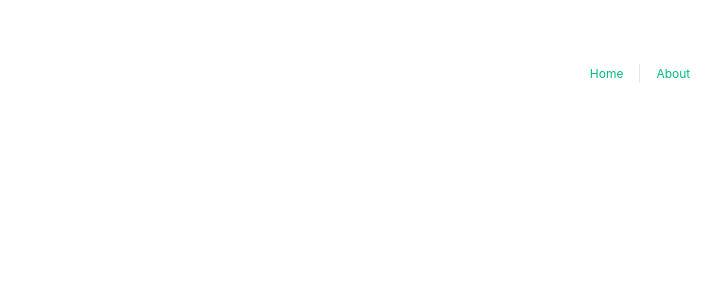
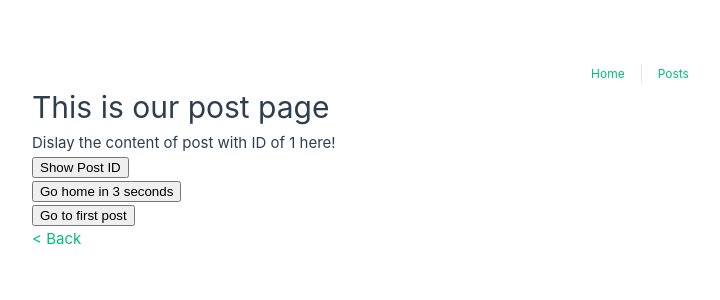
Before and after one commit to krista805/vue3_firebase_learning, a Vue app in the folder vue-composition-api-basics/: page /postDetail/1 in a window 1280 px wide. Before the commit this address had no page. Shown: the top 300 px of the page, without its empty margins (0-720 px from the left). Built offline with nearby package versions, Linux system fonts and the light colour scheme.

Commit message:
Vue router

```diff
--- a/vue-composition-api-basics/src/App.vue
+++ b/vue-composition-api-basics/src/App.vue
@@ -1,7 +1,7 @@
 <template>
   <nav>
     <RouterLink to="/">Home</RouterLink>
-    <RouterLink to="/about">About</RouterLink>
+    <RouterLink to="/posts">Posts</RouterLink>
   </nav>
 
   <RouterView />
--- a/vue-composition-api-basics/src/router/index.js
+++ b/vue-composition-api-basics/src/router/index.js
@@ -10,12 +10,14 @@
       component: HomeView
     },
     {
-      path: '/about',
-      name: 'about',
-      // route level code-splitting
-      // this generates a separate chunk (About.[hash].js) for this route
-      // which is lazy-loaded when the route is visited.
-      component: () => import('../views/AboutView.vue')
+      path: '/posts',
+      name: 'posts',
+      component: () => import('../views/PostsView.vue')
+    },
+    {
+      path: '/postDetail/:id',
+      name: 'postDetail',
+      component: () => import('../views/PostDetailView.vue')
     }
   ]
 })
--- a/vue-composition-api-basics/src/views/AboutView.vue
+++ /dev/null
@@ -1,16 +0,0 @@
-<template>
-  <div class="about">
-    <h1>About</h1>
-    <textarea v-autofocus></textarea>
-  </div>
-</template>
-
-<script setup>
-/*
-  imports
-*/
-import { vAutofocus } from '@/directives/vAutofocus'
-
-
-
-</script>
--- /dev/null
+++ b/vue-composition-api-basics/src/views/PostDetailView.vue
@@ -0,0 +1,51 @@
+<template>
+  <div class="post-detail">
+    <h1>This is our post page</h1>
+    <p>Dislay the content of post with ID of {{ $route.params.id }} here!</p>
+    <div>
+      <button @click="ShowPostId">Show Post ID</button>
+    </div>
+    <div>
+      <button @click="goHomeInThreeSeconds">Go home in 3 seconds</button>
+    </div>
+    <div>
+      <button @click="goToFirstPost">Go to first post</button>
+    </div>
+    <p><router-link to="/posts">&lt; Back</router-link></p>
+  </div>
+</template>
+
+<script setup>
+// Vue3's way of rendering params in script tag. Can't use this.$route in composition api
+import { useRoute, useRouter } from 'vue-router'
+
+// Vue team recommends the name route for constant
+const route = useRoute()
+
+const router = useRouter()
+
+const ShowPostId = () => {
+  alert(`The ID of this post is ${ route.params.id }`)
+}
+
+const goHomeInThreeSeconds = () => {
+  setTimeout(() => {
+    // router.push('/')
+
+    // if we want to push user based on path name...
+    router.push({ name: 'home' })
+
+  }, 3000)
+}
+
+const goToFirstPost = () => {
+  router.push({
+    name: 'postDetail',
+    params: {
+      id: 'id1'
+    }
+  })
+}
+
+
+</script>
--- /dev/null
+++ b/vue-composition-api-basics/src/views/PostsView.vue
@@ -0,0 +1,37 @@
+<template>
+  <div class="posts">
+    <h1>Posts</h1>
+    <ul>
+      <li>
+        <RouterLink to="/postDetail/id1">Post 1</RouterLink>
+      </li>
+       <li>
+        <RouterLink to="/postDetail/id2">Post 2</RouterLink>
+      </li>
+      <li>
+        <RouterLink to="/postDetail/id3">Post 3</RouterLink>
+      </li>
+    </ul>
+
+    <div>
+      <h4>Comments Section</h4>
+      <textarea v-autofocus></textarea>
+    </div>
+  </div>
+</template>
+
+<script setup>
+/*
+  imports
+*/
+import { vAutofocus } from '@/directives/vAutofocus'
+
+
+
+</script>
+
+<style scoped>
+  ul {
+    margin-bottom: 30px;
+  }
+</style>
```
